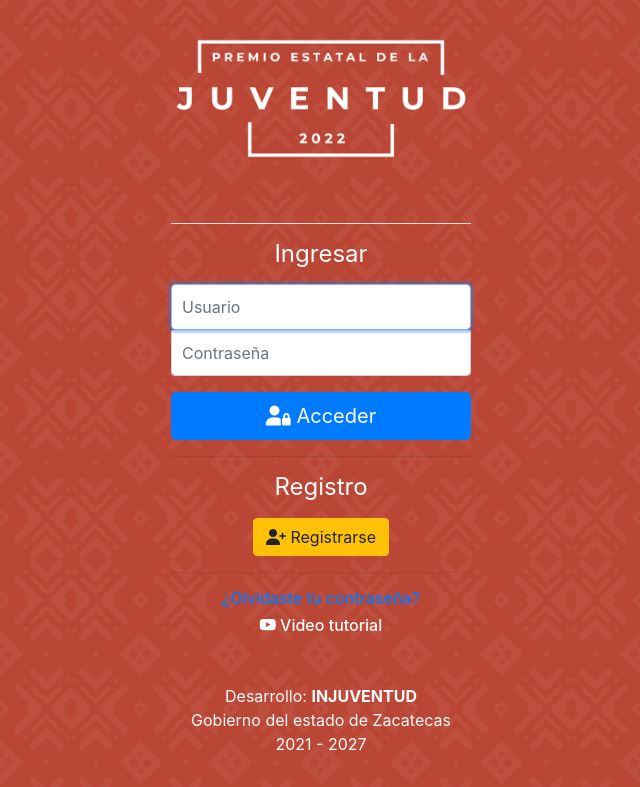
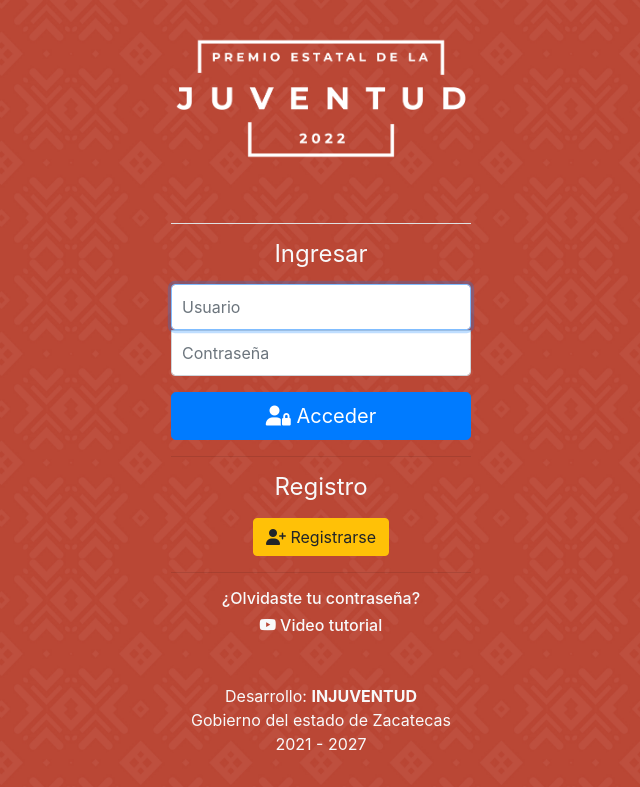
Before and after one commit to jesusrlv/PEJ2022, a PHP site: page / in a window 1280 px wide. Shown: the part 41-828 px from the top of the page, without its empty margins (319-959 px from the left). Run offline with PHP 8.4, Linux system fonts and the light colour scheme; some libraries are stand-ins or nearby versions.

Commit message:
link tutorial 3

```diff
--- a/index.php
+++ b/index.php
@@ -94,7 +94,7 @@ background-size: 500px 300px;">
   <!-- <button class="btn btn-lg btn-warning btn-block" name="Submit" type="submit"><i class="fas fa-user-plus"></i> Registrarse</button> -->
   <button type="button" class="btn btn-warning" data-toggle="modal" data-target="#exampleModal"><i class="fas fa-user-plus"></i> Registrarse</button><!-- convocatoria cerrada -->
   <hr>
-  <h6 class="text-light"><a href="email/index.php"> ¿Olvidaste tu contraseña?</a></h6> <!-- convocatoria cerrada -->
+  <h6 class="text-light"><a href="email/index.php" class="text-light" style="text-decoration:none;"> ¿Olvidaste tu contraseña?</a></h6> <!-- convocatoria cerrada -->
   <h6 class="text-light"><a href="" class="text-light" style="text-decoration:none;"><i class="bi bi-youtube"></i> Video tutorial</a></h6> <!-- convocatoria cerrada -->
   <!-- convocatoria cerrada -->
   <p></p>
```
